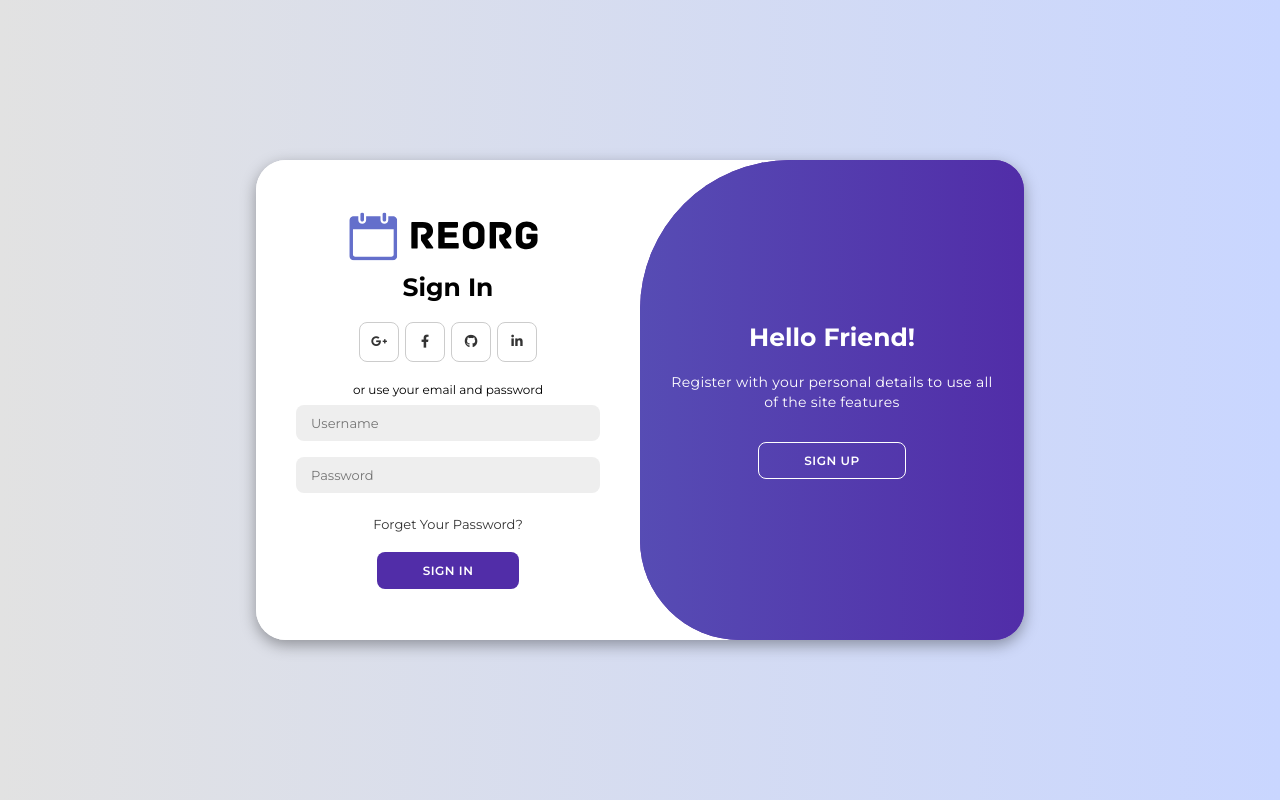
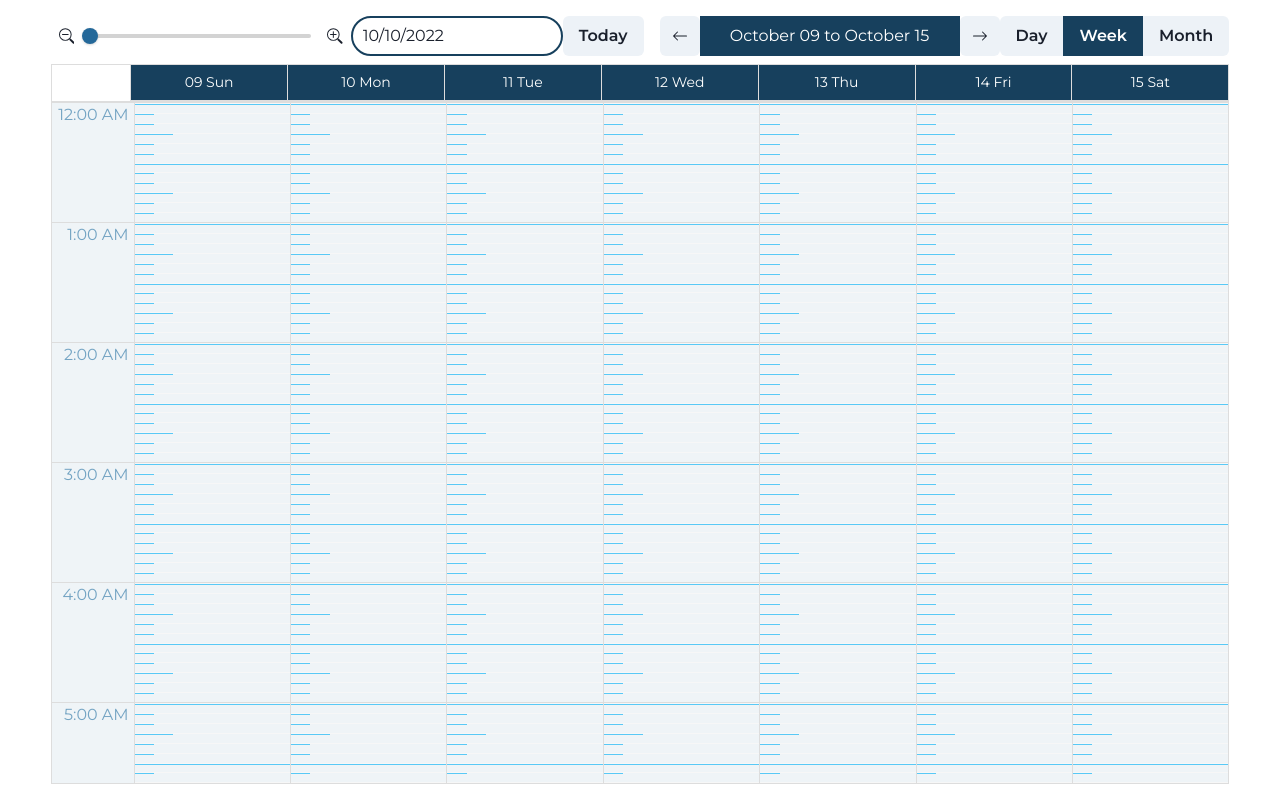
Before and after one commit to Siyan-G/Orbital24-REORG, a React (Create React App) app: page / in a window 1280 px wide. Built offline with nearby package versions, Linux system fonts and the light colour scheme.

Commit message:
modified:   src/Nav.tsx 	modified:   src/components/dashboard/pages/MainCalendar.tsx

```diff
--- a/src/Nav.tsx
+++ b/src/Nav.tsx
@@ -6,6 +6,7 @@ import Calendar from "./testComponents/Calendar/components/UserCalendar";
 import CoursePlanning from "./components/dashboard/pages/CoursePlanning";
 import Modules from "./components/dashboard/pages/Modules";
 import UserSettings from "./components/dashboard/pages/UserSetting";
+import MainCalendar from "./components/dashboard/pages/MainCalendar";
 
 // this is where we put all our routes. DO NOT SHOVE ALL INTO ONE FILE OOP!
 // ================================
@@ -15,7 +16,7 @@ const Nav = () => {
       <Route path={"/"} element={<LogInPage />} />
       <Route path={"/forget"} element={<ForgetPassword />} />
       <Route path="/main" element={<Dashboard />} />
-      {/* <Route index element={<Calendar />} /> */}
+      <Route index element={<MainCalendar />} />
       <Route path="/main/courseplanning" element={<CoursePlanning />} />
       <Route path="/main/modules" element={<Modules />} />
       <Route path="/main/usersettings" element={<UserSettings />} />
--- a/src/components/dashboard/pages/MainCalendar.tsx
+++ b/src/components/dashboard/pages/MainCalendar.tsx
@@ -5,7 +5,7 @@ import "react-big-calendar/lib/css/react-big-calendar.css";
 
 function MainCalendar() {
   return (
-    <div className="test-container" id="test-container">
+    <div className="calendar-container" id="calendar-container" style={{ height: "98vh" }}>
       <ChakraProvider>
         <CustomizedCalendar />
       </ChakraProvider>
```
